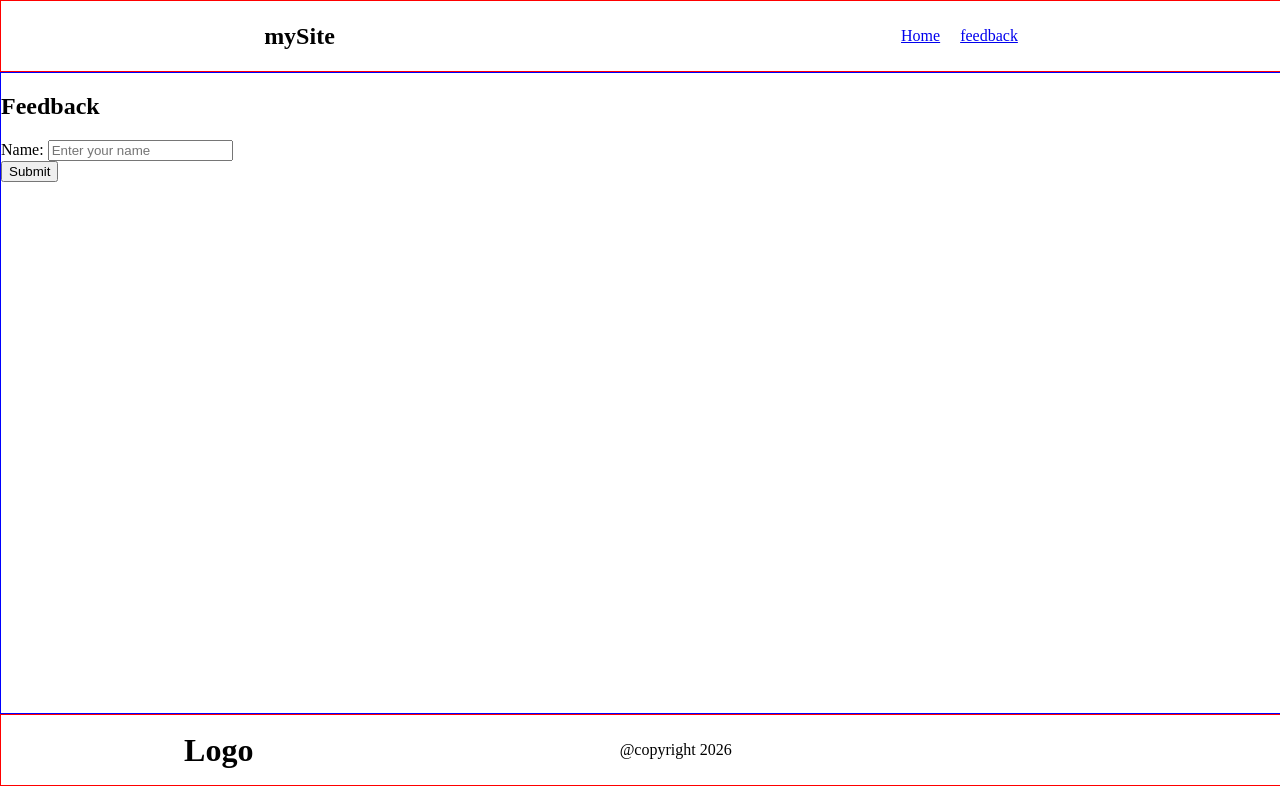
After one commit to prasxor/Flask-Python-2026, a Flask app: template Project2/templates/form.html in a window 1280 px wide. The commit adds this page. Run offline with Flask 3, Linux system fonts and the light colour scheme; the template is opened without the code that fills it, so the values that code supplies are empty.

Commit message:
Refactor feedback form and add flash
Replace the old /feedback flow with a root ('/') form that validates input, flashes messages, and redirects to a dedicated /thankyou route. Add app.secret_key and use Flask flash/redirect/url_for for user feedback. Replace feedback.html with form.html, update base.html to display flashed messages and change site title, simplify thankyou.html, and comment out the body background in static/style.css. Add small demo/demo.py input script and add multiple .idea IDE configuration files.

```diff
--- a/Project2/app.py
+++ b/Project2/app.py
@@ -1,11 +1,29 @@
-from flask import Flask,render_template,request
+from flask import Flask,render_template,request, redirect, url_for,flash
 
 app = Flask(__name__)
+app.secret_key = "my-secret-key"
 
-@app.route("/feedback", methods=["POST", "GET"])
-def feedback():
+# @app.route("/feedback", methods=["POST", "GET"])
+# def feedback():
+#     if request.method == "POST":
+#         name = request.form.get("username")
+#         message = request.form.get("message")
+
+#         return render_template("thankyou.html", user=name, message=message)
+#     return render_template("feedback.html")
+
+
+@app.route('/', methods=["GET", "POST"])
+def form():
     if request.method == "POST":
-        name = request.form.get("username")
-        message = request.form.get("message")
-        return render_template("thankyou.html", user=name, message=message)
-    return render_template("feedback.html")
+        name = request.form.get("name")
+        if not name:
+            flash("Name cannot be empty")
+            return redirect(url_for("form"))
+        flash(f"Thanks {name}, your feedback was saved")
+        return redirect("thankyou")
+    return render_template("form.html")
+
+@app.route("/thankyou")
+def thankyou():
+    return render_template("thankyou.html")
--- a/Project2/static/style.css
+++ b/Project2/static/style.css
@@ -1,5 +1,5 @@
 body {
-  background-color: rgb(72, 68, 68);
+  /* background-color: rgb(72, 68, 68); */
   margin: 0;
   box-sizing: border-box;
   padding: 0;
--- a/Project2/templates/base.html
+++ b/Project2/templates/base.html
@@ -10,7 +10,7 @@
 
     <nav>
       <div class="logo">
-        <h1>Logo</h1>
+        <h1>mySite</h1>
       </div>
       <div class="list">
         <ul>
@@ -19,6 +19,15 @@
         </ul>
       </div>
     </nav>
+    {% with messages = get_flashed_messages() %}
+    {% if messages %}
+    <ul style="color:green">
+      {% for msg in messages %}
+      <li>{{msg}}</li>
+      {% endfor %}
+    </ul>
+    {%endif%}
+    {%endwith%}
     <div class="maincontent">{%block content%} {%endblock%}</div>
     <footer>
       <div class="logo">
--- /dev/null
+++ b/Project2/templates/form.html
@@ -0,0 +1,14 @@
+{%extends "base.html" %}
+{%block title%}form page{%endblock%}
+{%block content%}
+<h2>Feedback</h2>
+<form method="POST" action="/">
+    <label for="name">Name: </label>
+    <input type="text" name="name" placeholder="Enter your name"><br>
+
+    <!-- <label for="message">Message: </label>
+    <input type="text" name="message" placeholder="Enter your message"> <br> -->
+
+    <button type="submit" value="submit feedback">Submit</button>
+</form>
+{%endblock%}
--- a/Project2/templates/thankyou.html
+++ b/Project2/templates/thankyou.html
@@ -2,5 +2,6 @@
 {% block title%}Thank you{%endblock%}
 {%block content%}
 <h1>Thanks {{user}}</h1>
-<p>for your feedback `{{message}}`</p>
+<!-- <p>for your feedback `{{message}}`</p> -->
+ <p>we appreciate you feedback</p>
 {%endblock%}
--- a/demo/demo.py
+++ b/demo/demo.py
@@ -0,0 +1,2 @@
+userInput = int(input("Enter your number: "))
+print(userInput)
```
Also changed, not shown: Project2/templates/feedback.html (deleted, +0 -14 lines).
